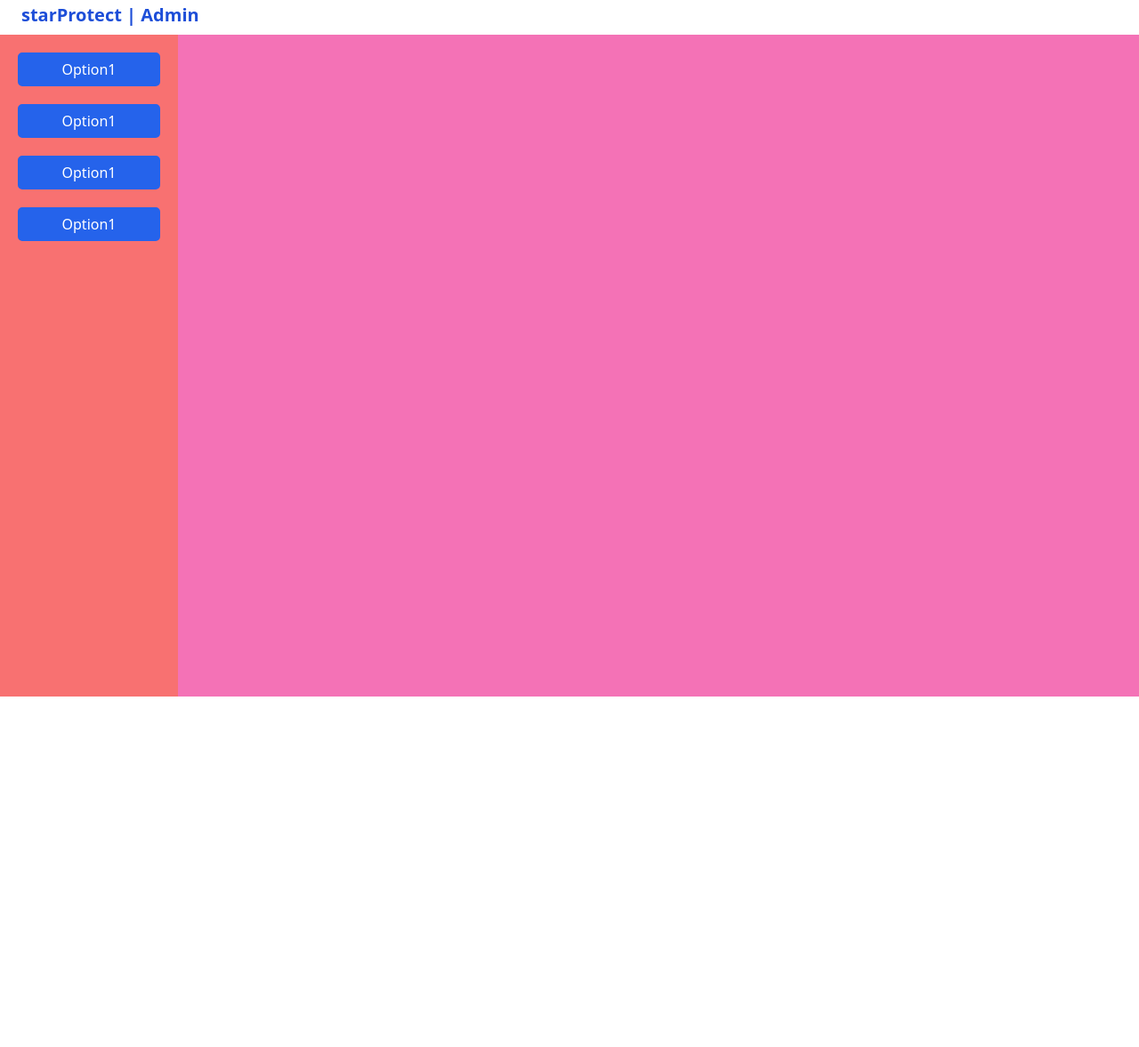
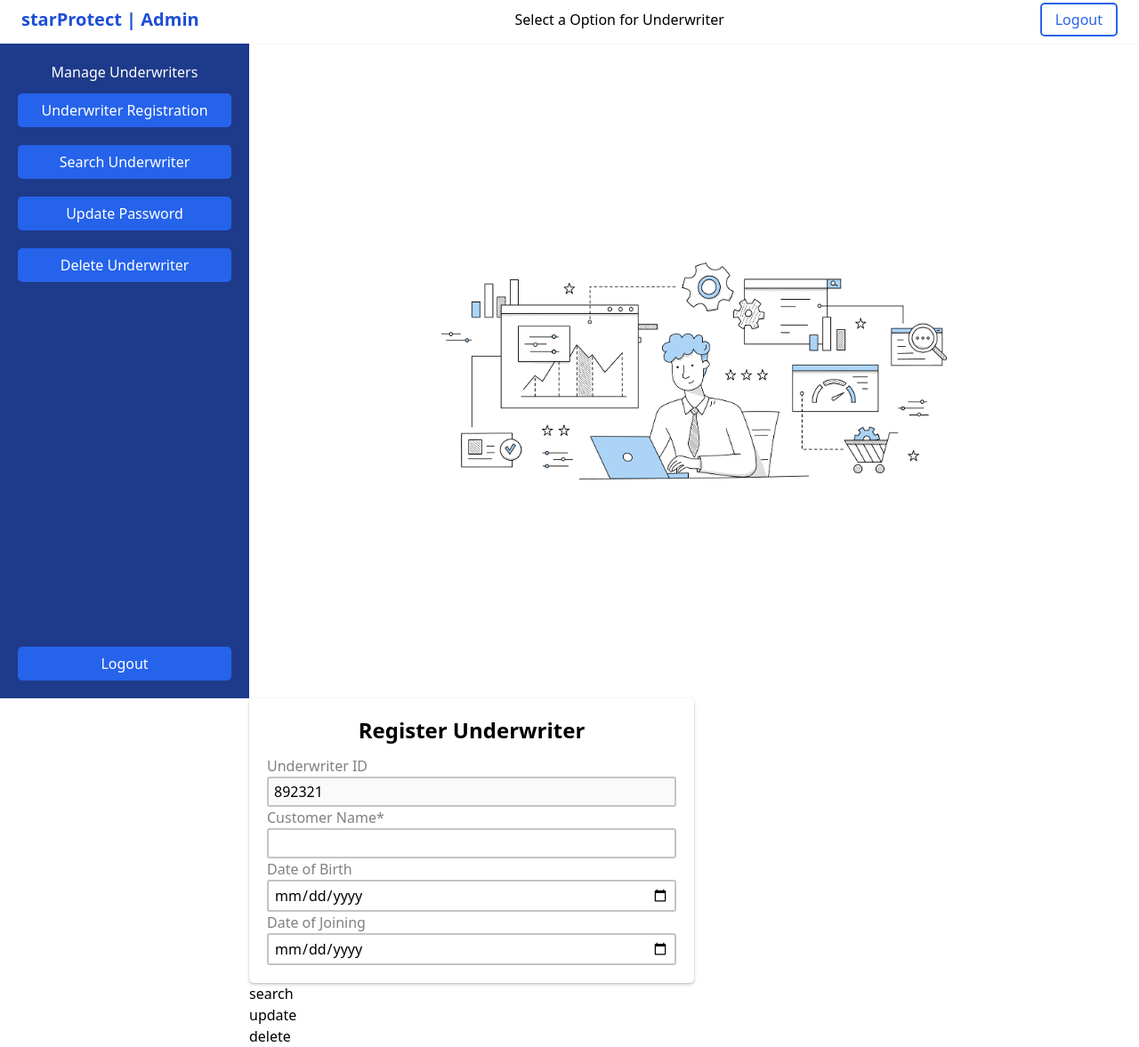
Before and after one commit to priyanshi1282/star-protect-vehicle-management, a plain HTML site: page admin/home.html in a window 1280 px wide. Shown: the part 5-1182 px from the top of the page at 89% size. Before the commit the page ends 800 px from the top, so only its background shows below. Drawn offline with nearby package versions, Linux system fonts and the light colour scheme.

Commit message:
admin home setup

```diff
--- a/admin/home.html
+++ b/admin/home.html
@@ -10,15 +10,57 @@
 <body>
     <nav class="flex justify-between items-center py-2 px-6 bg-white shadow-sm">
         <h2 class="font-bold text-xl text-blue-700">starProtect | Admin</h2>
+        <h3>Select a Option for Underwriter</h3>
+        <div>
+            <button class="btn btn-outline"><a href="../index.html">Logout</a></button>
+        </div>
+      </nav>
 
-      </nav>
-      <section class="h-[93vh] bg-pink-400">
-        <aside class="flex flex-col w-[200px] p-[20px] gap-5 h-full bg-red-400">
-            <button class="btn btn-solid">Option1</button>
-            <button class="btn btn-solid">Option1</button>
-            <button class="btn btn-solid">Option1</button>
-            <button class="btn btn-solid">Option1</button>
+      <section class="h-[92vh] flex">
+        <aside class="flex flex-col justify-between w-[280px] p-[20px] h-full bg-blue-900">
+            <div>
+                <h3 class="text-white text-center mb-3">Manage Underwriters</h3>
+                <div class="flex flex-col gap-5" id="admin-menu">
+                    <button class="btn btn-solid" id="register">Underwriter Registration</button>
+                    <button class="btn btn-solid" id="search">search Underwriter</button>
+                    <button class="btn btn-solid" id="update">update password</button>
+                    <button class="btn btn-solid" id="delete">Delete Underwriter</button>
+                </div>
+
+            </div>
+            <div class="w-full flex flex-col">
+                <button class="btn btn-solid"><a href="../index.html">logout</a></button>
+            </div>
         </aside>
+        <div class="w-[calc(100%-280px)]">
+            <div class="h-full flex justify-center items-center" id="admin-img">
+                <img src="../assets/admin-home.jpg" alt="manager" class="w-3/5">
+            </div>
+            <div id="register-content">
+                <form action="">
+                    <h1 class="font-bold text-2xl text-center mb-3">Register Underwriter</h1>
+                    <div class="form-item">
+                        <label for="u-id">Underwriter ID</label>
+                        <input type="text" id="u-id" value="892321" disabled>
+                    </div>
+                    <div class="form-item">
+                        <label for="u-name">Customer Name*</label>
+                        <input type="text" id="u-name" required maxlength="50">
+                    </div>
+                    <div class="form-item">
+                        <label for="u-dob">Date of Birth</label>
+                        <input type="date" id="u-dob">
+                    </div>
+                    <div class="form-item">
+                        <label for="u-doj">Date of Joining</label>
+                        <input type="date" id="u-doj">
+                    </div>
+                </form>
+            </div>
+            <div id="search-content">search</div>
+            <div id="update-content">update</div>
+            <div id="delete-content">delete</div>
+        </div>
       </section>
       <script src="../script.js"></script>
 </body>
--- a/script.js
+++ b/script.js
@@ -0,0 +1,34 @@
+// Get all buttons and tab contents
+const registerBtn = document.getElementById('register');
+const searchBtn = document.getElementById('search');
+const updateBtn = document.getElementById('update');
+const deleteBtn = document.getElementById('delete');
+
+const registerContent = document.getElementById('register-content');
+const searchContent = document.getElementById('search-content');
+const updateContent = document.getElementById('update-content');
+const deleteContent = document.getElementById('delete-content');
+const adminImg =  document.getElementById("admin-img");
+
+// Add event listeners to each button
+registerBtn.addEventListener('click', () => openTab(registerContent, registerBtn));
+searchBtn.addEventListener('click', () => openTab(searchContent, searchBtn));
+updateBtn.addEventListener('click', () => openTab(updateContent, updateBtn));
+deleteBtn.addEventListener('click', () => openTab(deleteContent, deleteBtn));
+
+// Function to open the clicked tab and hide the others
+function openTab(activeContent, activeButton) {
+    // Hide Admin image
+    adminImg.style.display="none";
+    // Hide all tabs first
+    [registerContent, searchContent, updateContent, deleteContent].forEach(tab => tab.style.display = 'none');
+
+    // Remove active class from all buttons
+    [registerBtn, searchBtn, updateBtn, deleteBtn].forEach(tab => tab.classList.remove('btn-active'));
+
+    // Show the selected tab
+    activeContent.style.display = 'block';
+
+    // Active button
+    activeButton.classList.add('btn-active');
+}
--- a/style.css
+++ b/style.css
@@ -24,6 +24,11 @@
     color: var(--blue);
 }
 
+.btn-active{
+    background-color: white;
+    color: var(--blue);
+}
+
 input, textarea{
     outline: none;
     border: 2px solid rgb(196, 196, 196);
```
Also changed, not shown: admin/login.html (+0 -1 lines), assets/admin-home.jpg (added).
